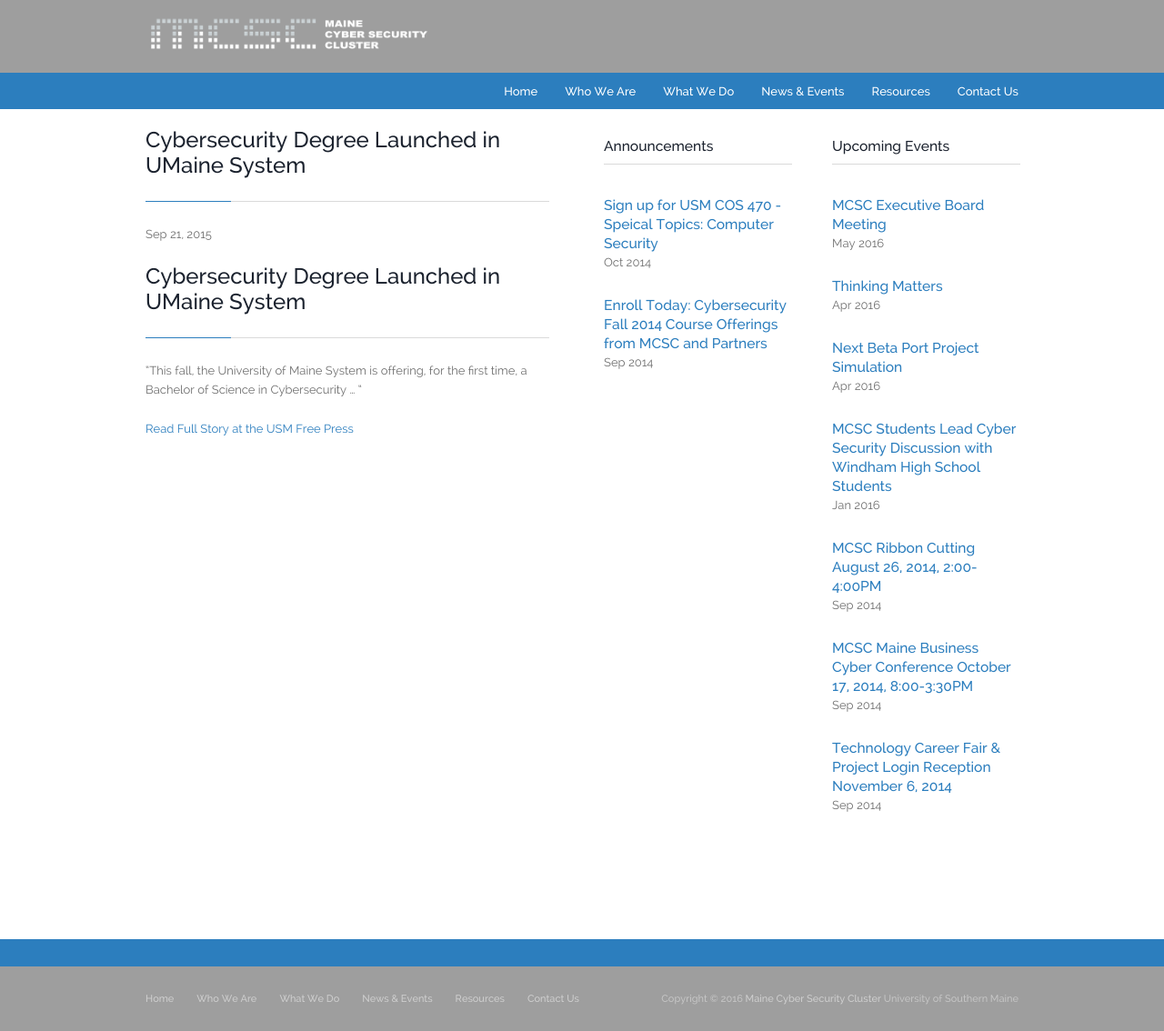
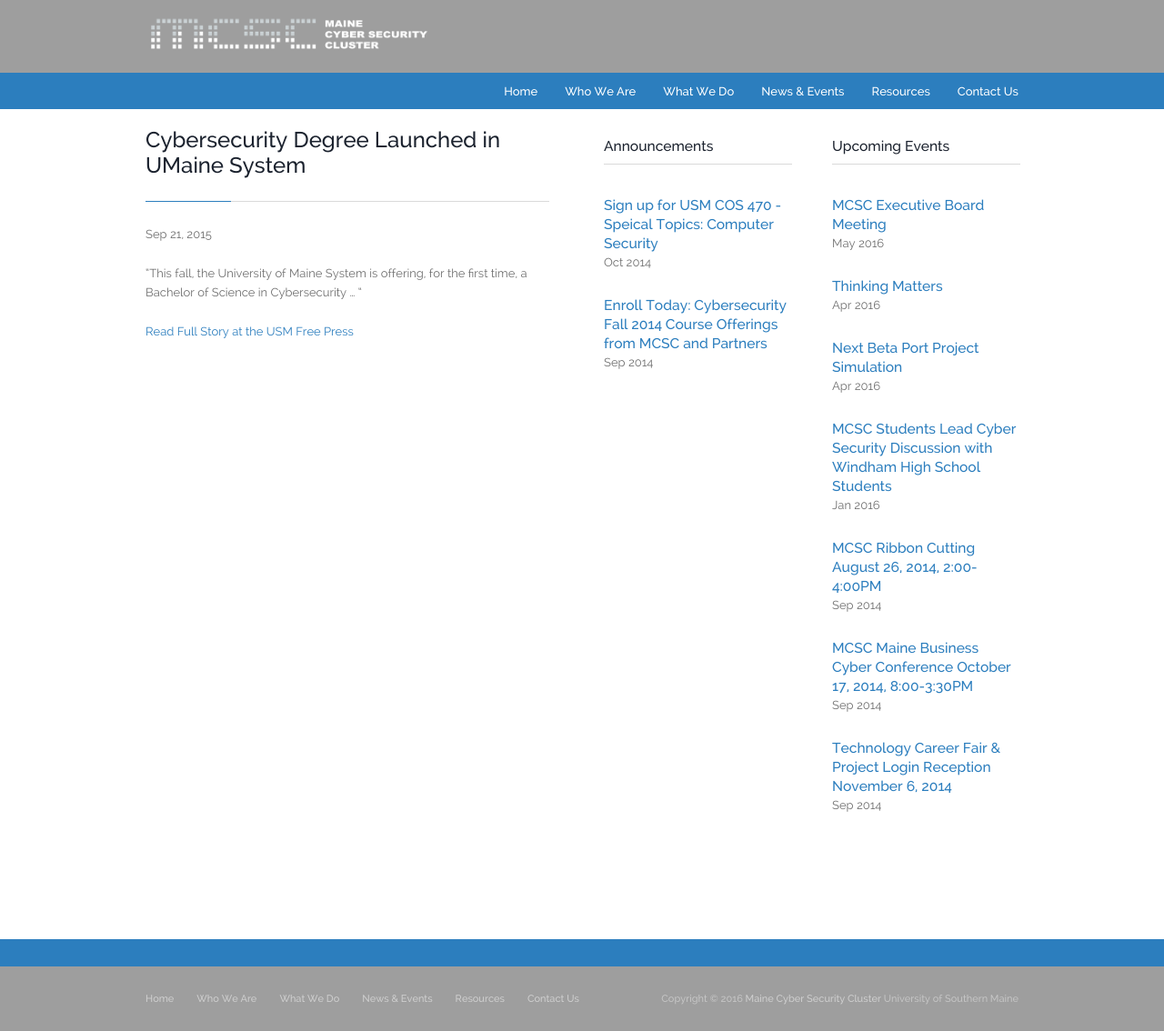
Before and after one commit to nick-spear/MCSC-Website-Update, a Jekyll site: the page built from _posts/archive/2015-09-21-cybersec-degree.md, in a window 1280 px wide and 1134 px high. Shown: the whole window at 91% size. Built offline with Jekyll 4.4.1, drawn with Linux system fonts in a browser that asks for light colours; nearby versions of some CDN libraries.

Commit message:
Update 2015-09-21-cybersec-degree.md

```diff
--- a/_posts/archive/2015-09-21-cybersec-degree.md
+++ b/_posts/archive/2015-09-21-cybersec-degree.md
@@ -6,8 +6,6 @@
 
 ---
 
-<h1>Cybersecurity Degree Launched in UMaine System</h1>
-
 <p>“This fall, the University of Maine System is offering, for the first time, a Bachelor of Science in Cybersecurity … “</p>
 
 <a href="http://usmfreepress.org/2015/09/21/cybersecurity-degree-launched-in-umaine-system/">Read Full Story at the USM Free Press</a>
```
